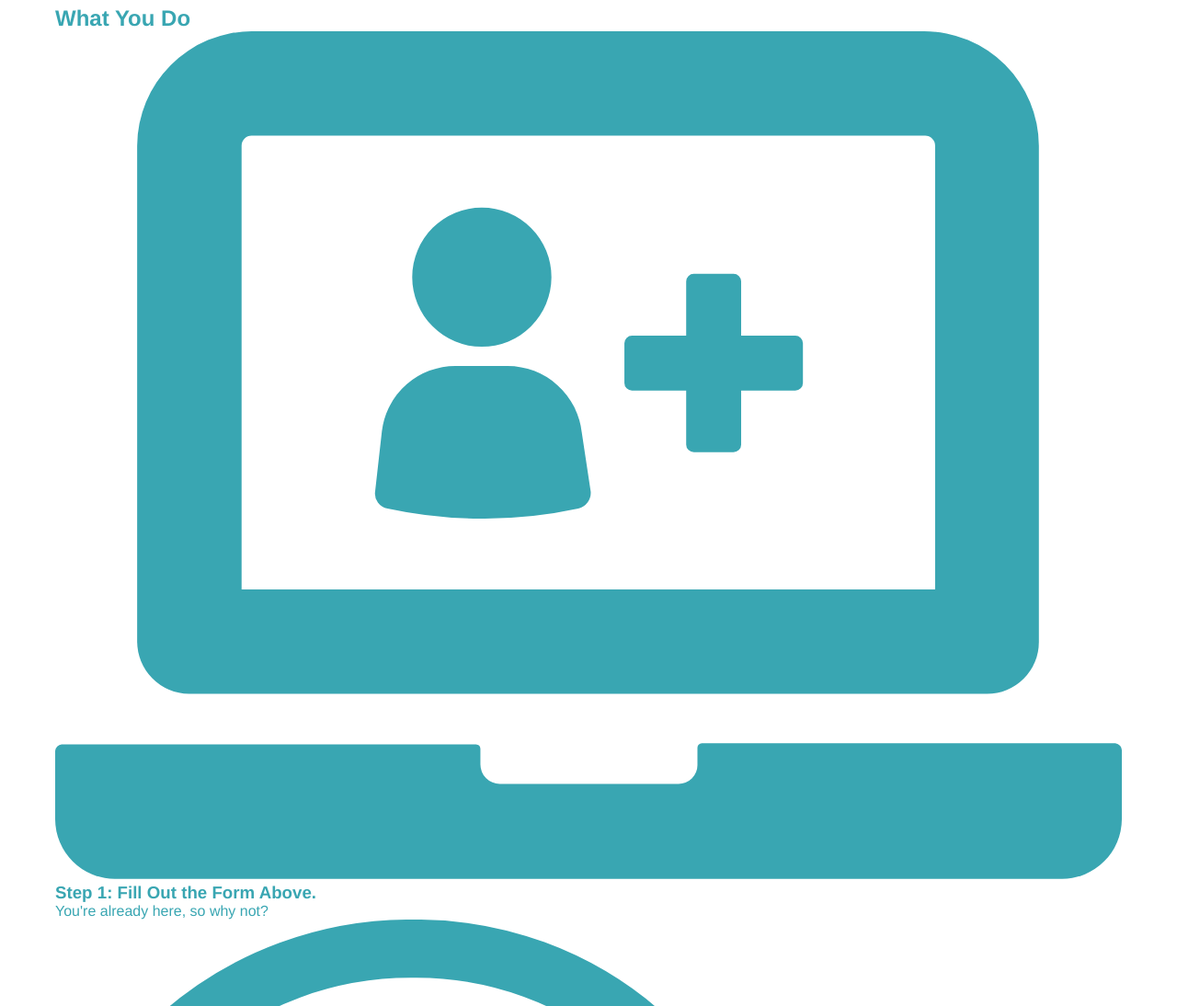
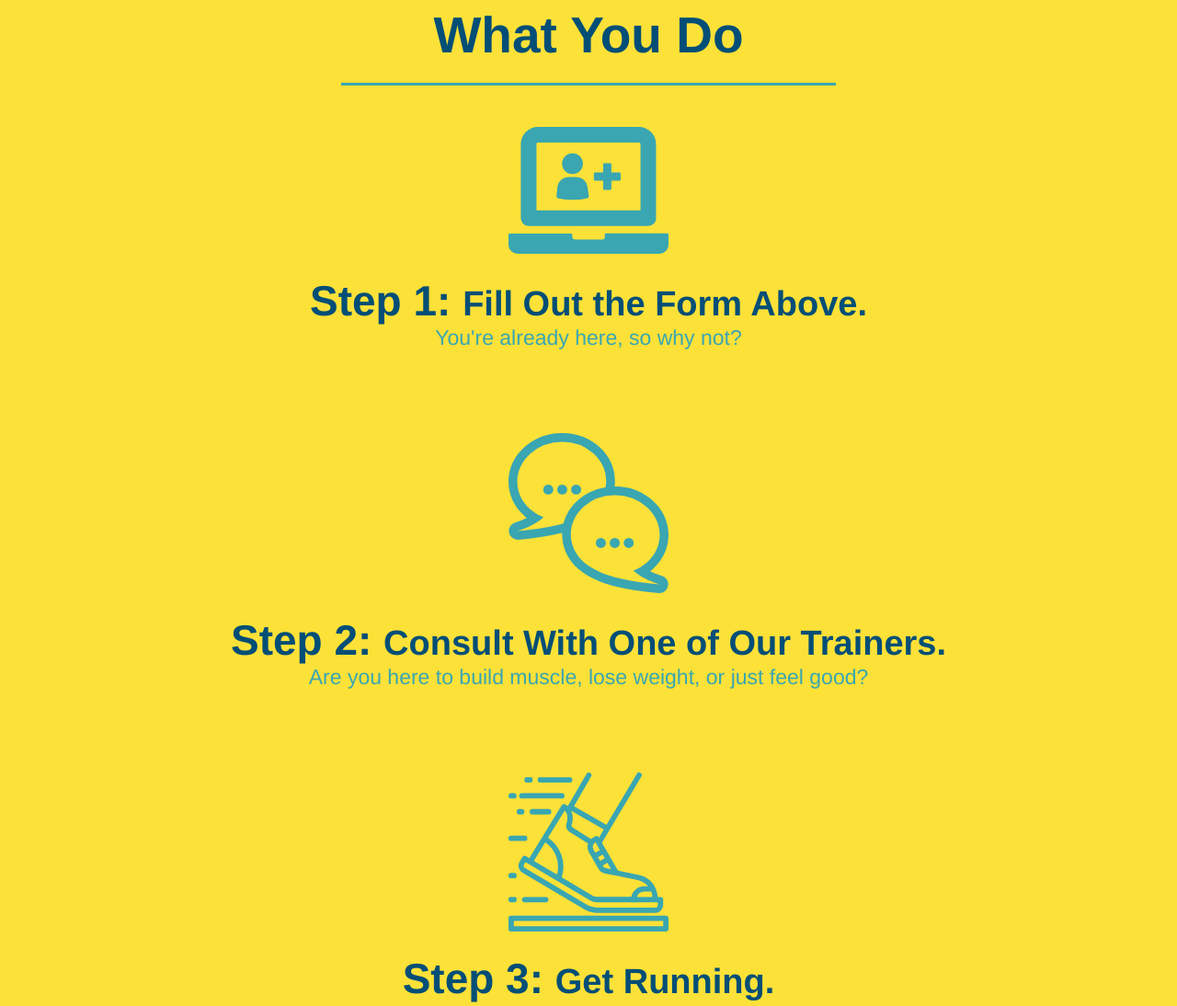
Before and after one commit to utimuraa/run-buddy, a plain HTML site: page index.html in a window 1280 px wide. Shown: the part 1080-2174 px from the top of the page at 92% size. Drawn offline with Linux system fonts and the light colour scheme.

Commit message:
style what you do section

```diff
--- a/assets/css/style.css
+++ b/assets/css/style.css
@@ -1,5 +1,5 @@
 
-*{/* Cancelling deafults */
+*{/*CANCEL CSS DEFAULTS*/
     margin: 0;
     padding: 0;
     box-sizing: border-box;
@@ -80,7 +80,7 @@ section{
 
 }
 
-/* Hero styling start */
+/*HERO START*/
 .hero{ /*set background image*/
     background-image: url(../images/hero-bg.jpg);
     height: 600px;
@@ -136,21 +136,11 @@ section{
 .hero-form label{
     margin: 0 5px;
 }
-/* Hero styling end */
+/*HERO END*/
 
-/* Intro styling start */
+/*INTRO START*/
 .intro{
     text-align: center;
-}
-
-.intro h2{
-    font-size: 55px;
-    color: #024e76;
-    margin-bottom: 35px;
-    padding: 0 100px 20px 100px;
-    border-bottom: 3px solid;
-    border-color:#fce138;
-    display: inline-block;
 }
 
 .intro p{
@@ -160,3 +150,50 @@ section{
     font-size: 20px;
     margin: 0 auto;
 }
+/* INTRO END */
+.section-title {
+    font-size: 55px;
+    color: #024e76;
+    margin-bottom: 35px;
+    padding: 0 100px 20px 100px;
+    display: inline-block;
+    border-bottom: 3px solid;
+  }
+
+  .primary-border {
+    border-color: #fce138;
+  }
+
+  .secondary-border {
+    border-color: #39a6b2;
+  }
+/* STEPS START */
+.steps{
+    text-align: center;
+    background: #fce138;
+
+}
+
+.steps div {
+    margin-bottom: 80px;
+  }
+
+  .steps img {
+    width: 15%;
+    margin: 10px 0;
+  }
+
+  .steps h3 {
+    color: #024e76;
+    font-size: 46px;
+    margin-top: 10px;
+  }
+
+  .steps p {
+    color: #39a6b2;
+    font-size: 23px;
+  }
+
+  .steps span{
+      font-size: 38px;
+  }
--- a/index.html
+++ b/index.html
@@ -70,30 +70,30 @@
 <!-- End of hero construction -->
 <!-- "What We Do section "-->
     <section id="what-we-do" class="intro">
-        <h2>What We Do</h2>
+        <h2 class="section-title primary-border">What We Do</h2>
         <p>Lorem ipsum dolor, sit amet consectetur adipisicing elit. Mollitia error placeat quibusdam, recusandae deleniti debitis excepturi vitae nobis, in sed ab maxime, assumenda quae saepe non voluptas dolore? Perferendis, in?</p>
     </section>
 <!--"What You Do section"-->
-    <section id="what-you-do" >
-        <h2>What You Do</h2>
+    <section id="what-you-do" class="steps" >
+        <h2 class="section-title secondary-border">What You Do</h2>
         <div>
             <img src="./assets/images/step-1.svg" alt="">
-            <h3>Step 1: Fill Out the Form Above.</h3>
+            <h3>Step 1: <span> Fill Out the Form Above.</span></h3>
             <p>You're already here, so why not?</p>
         </div>
         <div>
             <img src="./assets/images/step-2.svg" alt="">
-            <h3>Step 2: Consult wiht One of Our Trainers.</h3>
+            <h3>Step 2: <span> Consult With One of Our Trainers.</span></h3>
             <p>Are you here to build muscle, lose weight, or just feel good?</p>
         </div>
         <div>
             <img src="./assets/images/step-3.svg" alt="">
-            <h3>Step 3: Get Running.</h3>
+            <h3>Step 3: <span>Get Running.</span></h3>
             <p>Hit the gorund running (litereally) once your trainer lays out your plan.</p>
         </div>
         <div>
             <img src="./assets/images/step-4.svg" alt="">
-            <h3>Step 4: See Results.</h3>
+            <h3>Step 4: <span>See Results.</span></h3>
             <p>Bi-weekly checkins with your trainer will keep you focused.</p>
         </div>
     </section>
```
